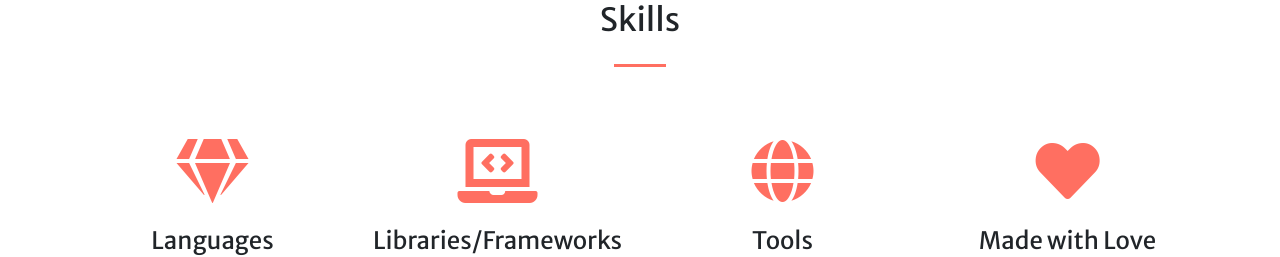
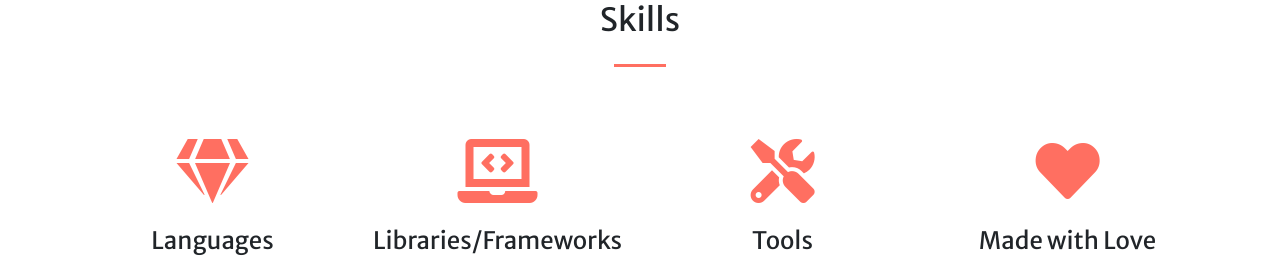
Before and after one commit to lmariemeehan/lm-portfolio, a Gatsby site: page / in a window 1280 px wide. Shown: the part 1440-1697 px from the top of the page. Built offline with nearby package versions, Linux system fonts and the light colour scheme; Gatsby itself is replaced by a stand-in of ours.

Commit message:
Added a icon and skill

```diff
--- a/src/pages/index.js
+++ b/src/pages/index.js
@@ -77,7 +77,7 @@ export default class IndexPage extends React.Component {
               </div>
               <div className="col-lg-3 col-md-6 text-center">
                 <div className="mt-5">
-                  <i className="fas fa-4x fa-globe text-primary mb-4"></i>
+                  <i className="fas fa-4x fa-tools text-primary mb-4"></i>
                   <h3 className="h4 mb-2">Tools</h3>
                   <p className="text-muted mb-0">You can use this design as is, or you can make changes!</p>
                 </div>
```
